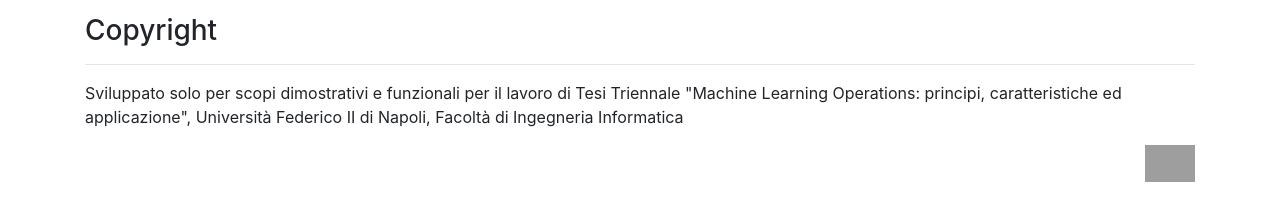
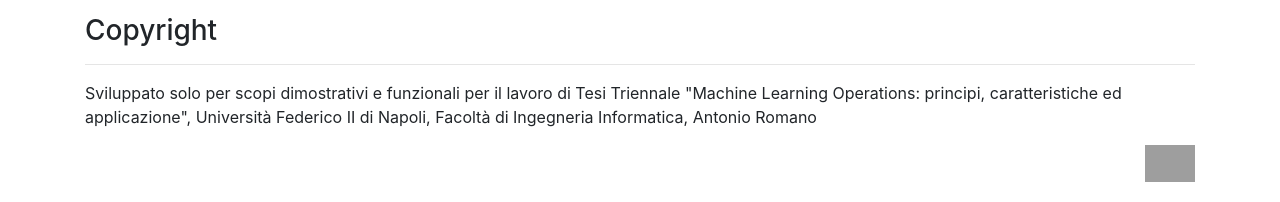
Before and after one commit to LaErre9/POC_MLOps-Covid_Probability_Infection_Checker, a Flask app: page / in a window 1280 px wide. Shown: the part 3734-3936 px from the top of the page. Run offline with Flask 2, Linux system fonts and the light colour scheme; parts of the project's set-up code (start-up, migrations or seed data) failed here and were passed over; some libraries are stand-ins or nearby versions; grey boxes are pictures that could not be loaded.

Commit message:
Update index.html

```diff
--- a/templates/index.html
+++ b/templates/index.html
@@ -261,7 +261,7 @@
   <h3 style="margin-top: 80px;">Copyright</h3>
     <hr>
     <div>
-      <p>Sviluppato solo per scopi dimostrativi e funzionali per il lavoro di Tesi Triennale "Machine Learning Operations: principi, caratteristiche ed applicazione", Università Federico II di Napoli, Facoltà di Ingegneria Informatica
+      <p>Sviluppato solo per scopi dimostrativi e funzionali per il lavoro di Tesi Triennale "Machine Learning Operations: principi, caratteristiche ed applicazione", Università Federico II di Napoli, Facoltà di Ingegneria Informatica, Antonio Romano
          <a class="nav-link" href="#"></a><img src="https://upload.wikimedia.org/wikipedia/it/1/11/Napoli_university_seal_alfachannel.png" style="width: 50px; height: auto; float:right; margin-bottom: 20px;"></a>
 
       </p>
```
